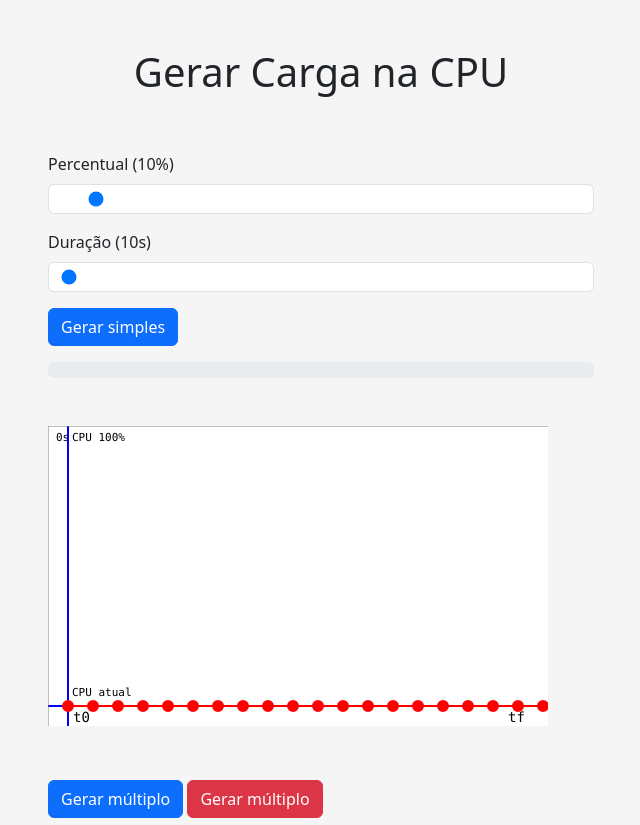
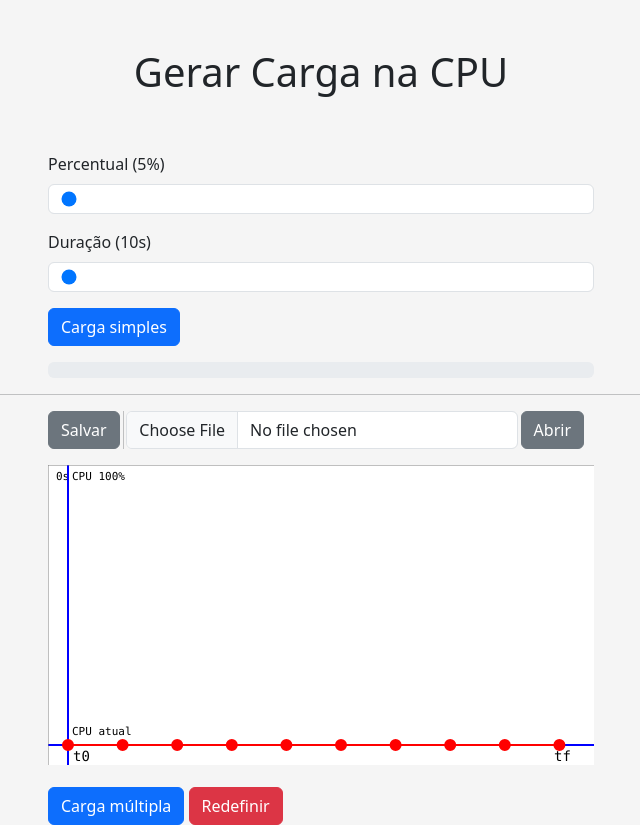
Before and after one commit to ricardoteix/cpu-load-simulator, a Flask app: page / in a window 1280 px wide. Shown: the whole page, without its empty margins (319-959 px from the left). Run offline with Flask 2, Linux system fonts and the light colour scheme; data that the repository does not hold is empty; some libraries are stand-ins or nearby versions.

Commit message:
Now it is possible to save/open your preset configuration

```diff
--- a/static/draw.js
+++ b/static/draw.js
@@ -1,17 +1,37 @@
-const canvas = document.getElementById("canvas");
-const context = canvas.getContext("2d");
+let canvas;
+let context;
+
+let radius, mouseY, mouseX, canvasRect;
+
+let controlPoints = [];
+let storageControlPoints = localStorage.getItem("controlPoints");
+let maxPoints = 10;
+
+window.addEventListener('load', initDraw);
+
+function initDraw() {
+
+    let canvasFather = document.getElementById("canvasFather");
+    canvas = document.createElement('canvas');
+    context = canvas.getContext("2d");
+    canvas.id = "canvas";
+
+    canvasFather.appendChild(canvas);
+    canvas.width = canvasFather.clientWidth;
+    canvas.height = 300;
 
     canvas.addEventListener('mousemove', onMouseMoveCanvas, false);
     canvas.addEventListener('click', onClickCanvas, false);
 
-let radius = 5;
-let mouseX = 0;
-let mouseY = 0;
-let canvasRect = canvas.getBoundingClientRect();
+    console.log(canvasFather.clientWidth, canvasFather.clientHeight)
+    canvasRect = canvas.getBoundingClientRect();
 
-let controlPoints = [];
-const storageControlPoints = localStorage.getItem("controlPoints");
-const maxPoints = 20;
+    radius = 5;
+    mouseX = 0;
+    mouseY = 0;
+
+    controlPoints = [];
+    storageControlPoints = localStorage.getItem("controlPoints");
 
     if (storageControlPoints != null && storageControlPoints != "[]") {
         controlPoints = JSON.parse(storageControlPoints);
@@ -20,6 +40,38 @@
     }
 
     redrawAll();
+}
+
+function savePoints() {
+    const jsonData = JSON.stringify(controlPoints)
+    download(jsonData, 'pontos.json', 'text/plain');
+}
+
+function loadPoints() {
+    const openFile = document.getElementById('openFile');
+    const fileUrl = URL.createObjectURL(openFile.files[0]);
+    const xmlHttp = new XMLHttpRequest();
+    xmlHttp.open( "GET", fileUrl, false );
+    xmlHttp.send( null );
+    xmlHttp.responseText;
+
+
+    if (xmlHttp.responseText != null && xmlHttp.responseText != "[]") {
+        controlPoints = JSON.parse(xmlHttp.responseText);
+        openFile.value = null;
+        onMouseMoveCanvas({ clientX: 0, clientY: 0});
+    } else {
+        redefinePoints();
+    }
+}
+
+function download(content, fileName, contentType) {
+    var a = document.createElement("a");
+    var file = new Blob([content], {type: contentType});
+    a.href = URL.createObjectURL(file);
+    a.download = fileName;
+    a.click();
+}
 
 function redefinePoints() {
     for (let i = 0; i < maxPoints; i++) {
@@ -135,7 +187,6 @@
     if (controlPoints.length > 0 &&
         x < controlPoints[controlPoints.length - 1].x +
             canvas.width * 0.1) {
-        // alert("Ponto muito próximo do anterior ou antes do último.");
         Swal.fire(
             {
               title: 'Atenção!',
@@ -149,7 +200,6 @@
 
 
     if (!initial && controlPoints.length >= 10) {
-        // alert("Só pode ter no máximo 10 pontos.");
         Swal.fire(
             {
               title: 'Atenção!',
--- a/templates/index.html
+++ b/templates/index.html
@@ -45,7 +45,7 @@
                                    step="10" value="{{ duration }}" class="form-control" id="duration">
                         </div>
 
-                        <button onclick="runSimulation()" type="button" id="simulate" class="btn btn-primary">Gerar simples</button>
+                        <button onclick="runSimulation()" type="button" id="simulate" class="btn btn-primary">Carga simples</button>
                     </form>
                     <div class="mt-3">
                         <div class="column">
@@ -57,24 +57,43 @@
                 </div>
             </div>
         </div>
-        <div class="container mt-5">
-            <div class="row justify-content-around mt-5">
+        <hr>
+        <div class="container mt-3">
+            <div class="row justify-content-around mt-3">
+                <div class="col-6 d-flex">
+
+                    <button onclick="savePoints()"
+                            type="button"
+                            id="save" class="btn btn-secondary"
+                            style="margin-right: 3px;">
+                        Salvar
+                    </button>
+                    <div class="vr" style="margin-right: 3px;"></div>
+                    <input type="file" accept=".json" id="openFile" class="form-control"
+                            style="margin-right: 3px;">
+                    <button onclick="loadPoints()" type="button"
+                            id="open" class="btn btn-secondary"
+                            style="margin-right: 10px;">
+                        Abrir
+                    </button>
+                </div>
+            </div>
+            <div class="row justify-content-around mt-3">
                 <div class="col-6">
-                    <div class="column">
-                        <canvas id="canvas" height="300" width="500" >
-                        </canvas>
+                    <div class="column" id="canvasFather">
+
                     </div>
                 </div>
             </div>
-            <div class="row justify-content-around mt-5">
+            <div class="row justify-content-around mt-3">
                 <div class="col-6">
                     <button onclick="runSimulationPreset()" type="button"
                             id="simulatePreset" class="btn btn-primary">
-                        Gerar múltiplo
+                        Carga múltipla
                     </button>
                     <button onclick="removeAllPoints()" type="button"
                             id="removeAll" class="btn btn-danger">
-                        Gerar múltiplo
+                        Redefinir
                     </button>
                 </div>
             </div>
```
Lines whose indentation alone changed are shown as unchanged.
